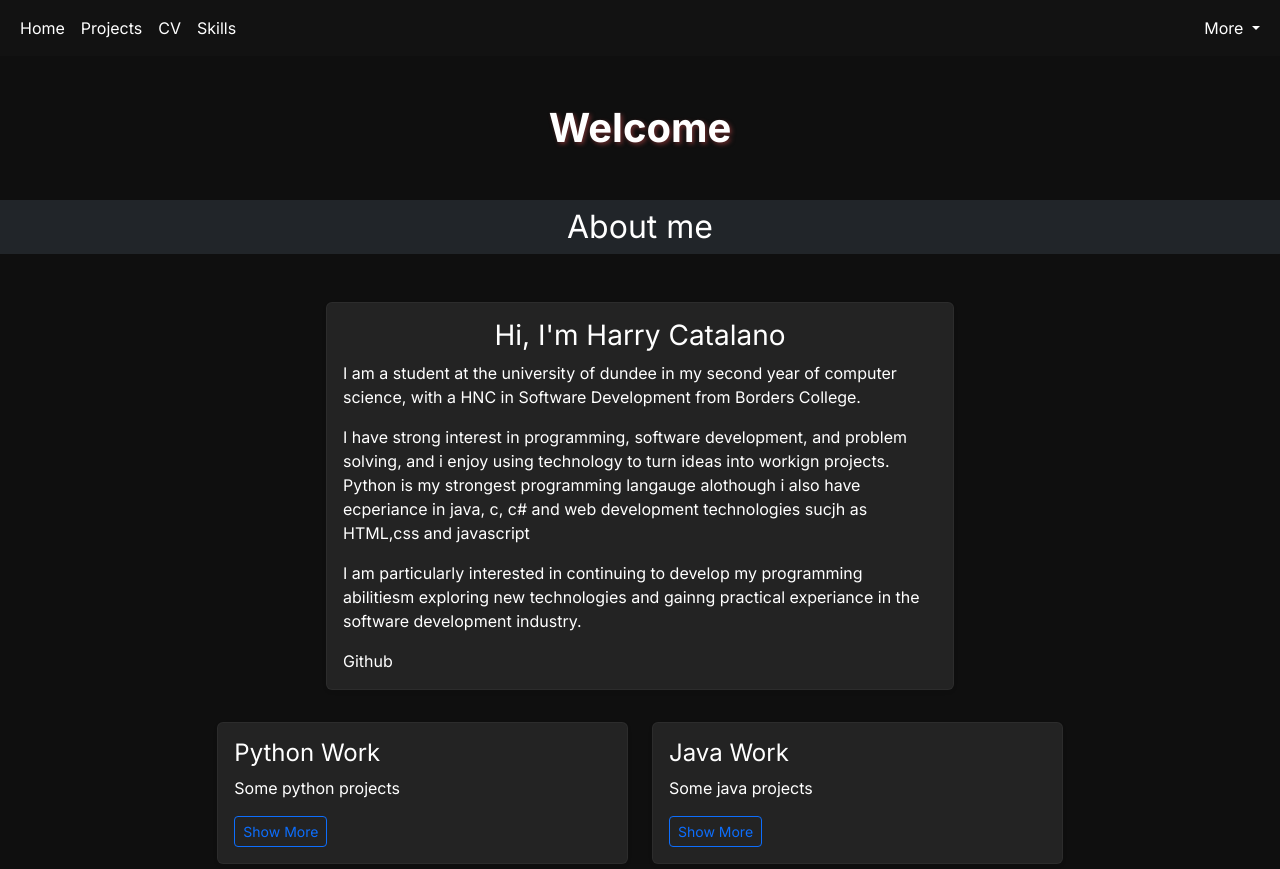
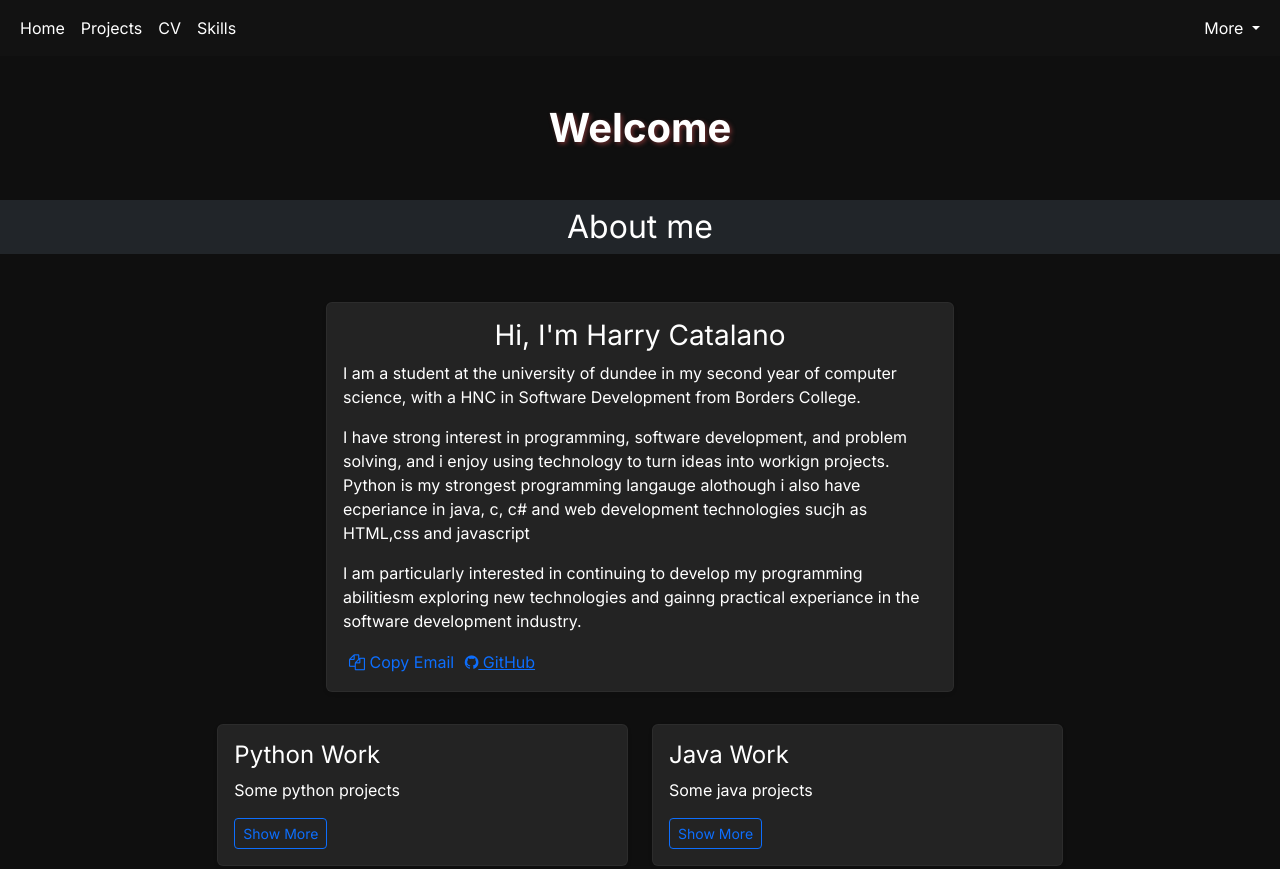
Before and after one commit to Harybro/webdev-portfolio-, a plain HTML site: page index.html in a window 1280 px wide. Shown: the top 869 px of the page. Drawn offline with nearby package versions, Linux system fonts and the light colour scheme.

Commit message:
more edits

```diff
--- a/index.html
+++ b/index.html
@@ -9,6 +9,7 @@
             <link href="https://fonts.googleapis.com/css2?family=Inter:wght@400;600;700&display=swap" rel="stylesheet">
             <link href="https://cdn.jsdelivr.net/npm/bootstrap@5.3.0/dist/css/bootstrap.min.css" rel="stylesheet" integrity="sha384-9ndCyUaIbzAi2FUVXJi0CjmCapSmO7SnpJef0486qhLnuZ2cdeRhO02iuK6FUUVM" crossorigin="anonymous">
           <link href="style.css" rel="stylesheet">
+          <link rel="stylesheet" href="https://cdnjs.cloudflare.com/ajax/libs/font-awesome/4.7.0/css/font-awesome.min.css">
     </head>
 
 <body class="d-flex flex-column min-vh-100">
@@ -79,7 +80,27 @@
     <p class="card-text center-block-left-text">I am a student at the university of dundee in my second year of computer science, with a HNC in Software Development from Borders College.</p>
     <p class="card-text center-block-left-text">I have strong interest in programming, software development, and problem solving, and i enjoy using technology to turn ideas into workign projects. Python is my strongest programming langauge alothough i also have ecperiance in java, c, c# and web development technologies sucjh as HTML,css and javascript</p>
     <p class="card-text center-block-left-text">I am particularly interested in continuing to develop my programming abilitiesm exploring new technologies and gainng practical experiance in the software development industry.</p>
-    <a class="nav-link" href="https://github.com/Harybro" target="_blank">Github</a>
+    <button class="border-0 bg-transparent text-primary"
+        onclick="copyEmail(this)">
+    <i class="fa fa-copy"></i> Copy Email
+</button>
+
+<script>
+    function copyEmail(button) {
+        navigator.clipboard.writeText("example@email.com").then(() => {
+            button.innerHTML = '<i class="fa fa-check"></i> Copied!';
+
+            setTimeout(() => {
+                button.innerHTML = '<i class="fa fa-copy"></i> Copy Email';
+            }, 2000);
+        });
+    }
+</script>
+
+
+    <a href="https://github.com/Harybro" class="text-primary" target="_blank" rel="noopener noreferrer">
+      <i class="fa fa-github"></i> GitHub
+    </a>
   </div>
 </div>
   </div>
```
